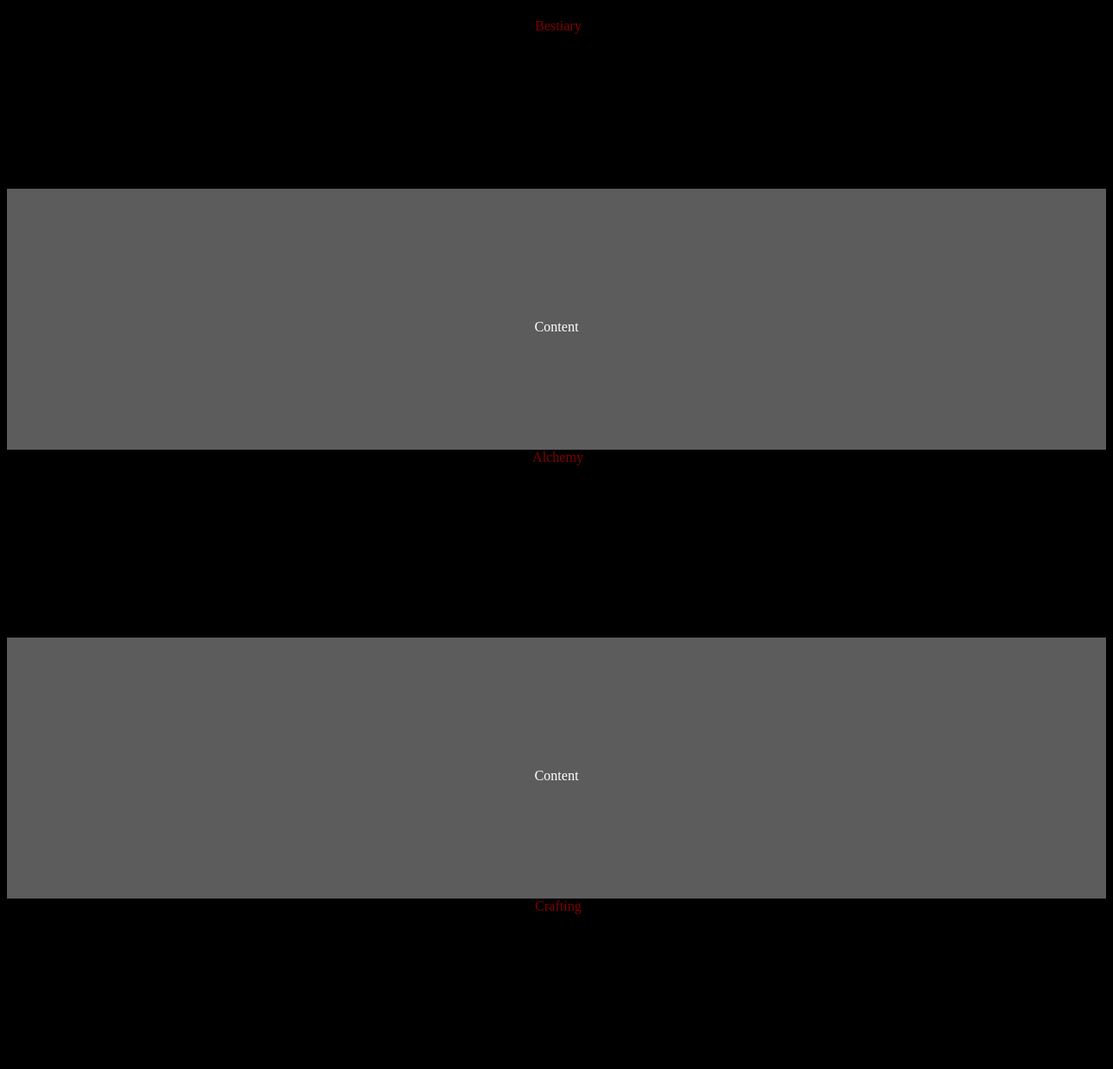
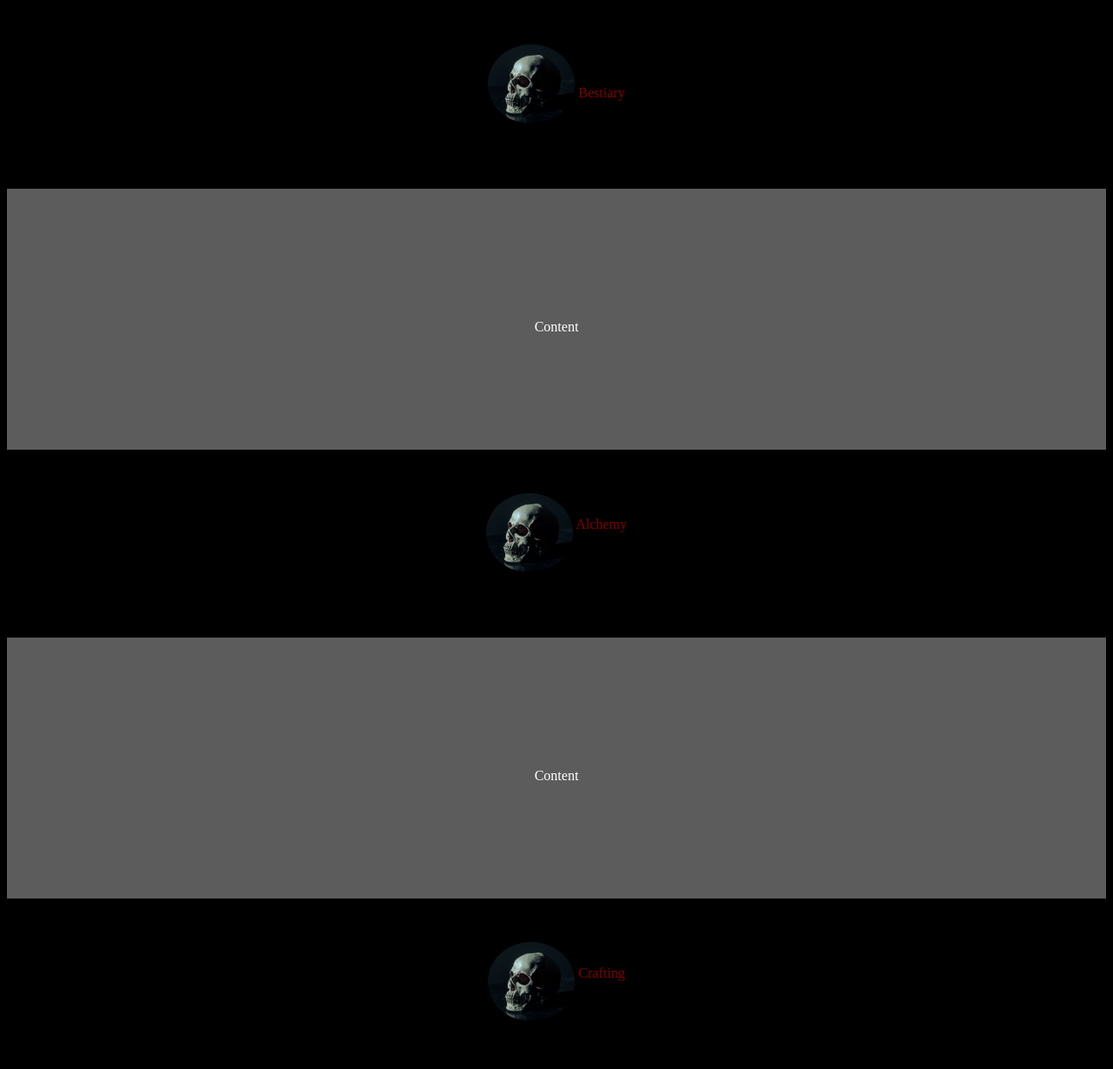
Before and after one commit to bbernau/bbernau.github.io, a plain HTML site: page index.html in a window 1280 px wide. Shown: the part 411-1640 px from the top of the page at 87% size. Drawn offline with Linux system fonts and the light colour scheme.

Commit message:
Update index.html

```diff
--- a/index.html
+++ b/index.html
@@ -27,7 +27,7 @@
 
     <!-- Bestiary Title section -->
     <div class="bestiary">
-        <img src="./resources/images/skull.PNG" alt="">
+        <img src="http://bbernau.github.io/skull.png" alt="">
         <span>Bestiary</span>
     </div>
 
@@ -38,7 +38,7 @@
 
     <!-- Alchemy Title section -->
     <div class="alchemy">
-        <img src="./resources/images/skull.PNG" alt="">
+        <img src="http://bbernau.github.io/skull.png" alt="">
         <span>Alchemy</span>
     </div>
 
@@ -49,7 +49,7 @@
 
     <!-- Crafting Title section -->
     <div class="crafting">
-        <img src="./resources/images/skull.PNG" alt="">
+        <img src="http://bbernau.github.io/skull.png" alt="">
         <span>Crafting</span>
     </div>
 
@@ -60,7 +60,7 @@
 
     <!-- Characters Title section -->
     <div class="characters">
-        <img src="./resources/images/skull.PNG" alt="">
+        <img src="http://bbernau.github.io/skull.png" alt="">
         <span>Characters</span>
     </div>
 
```
